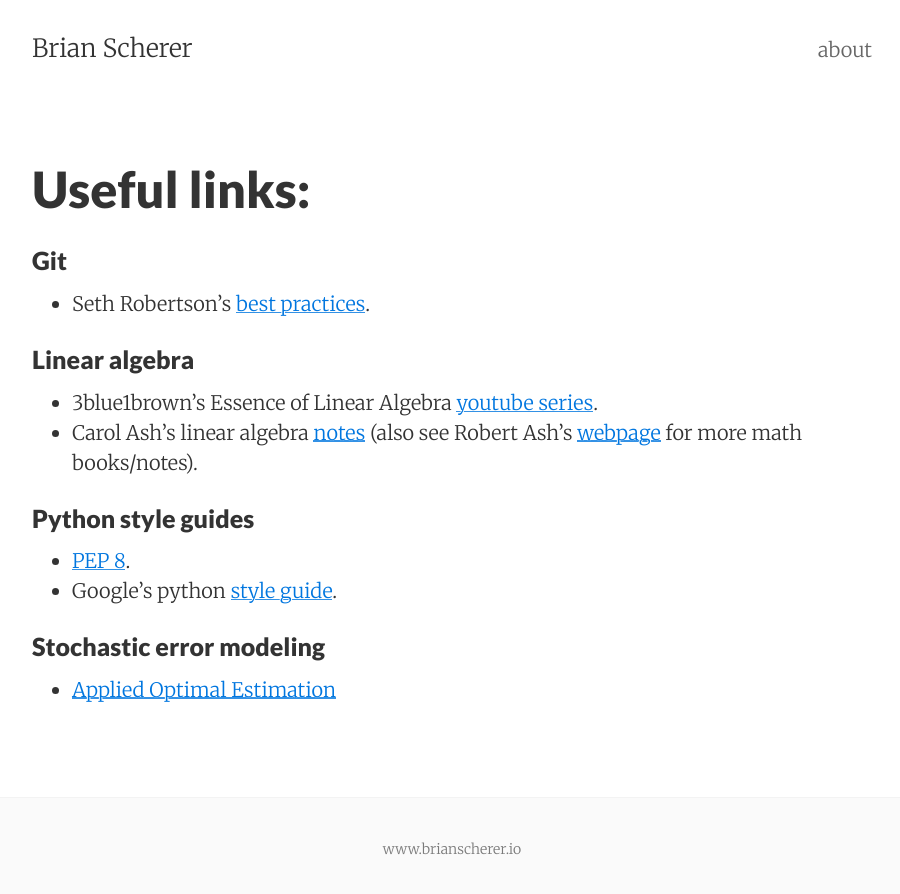
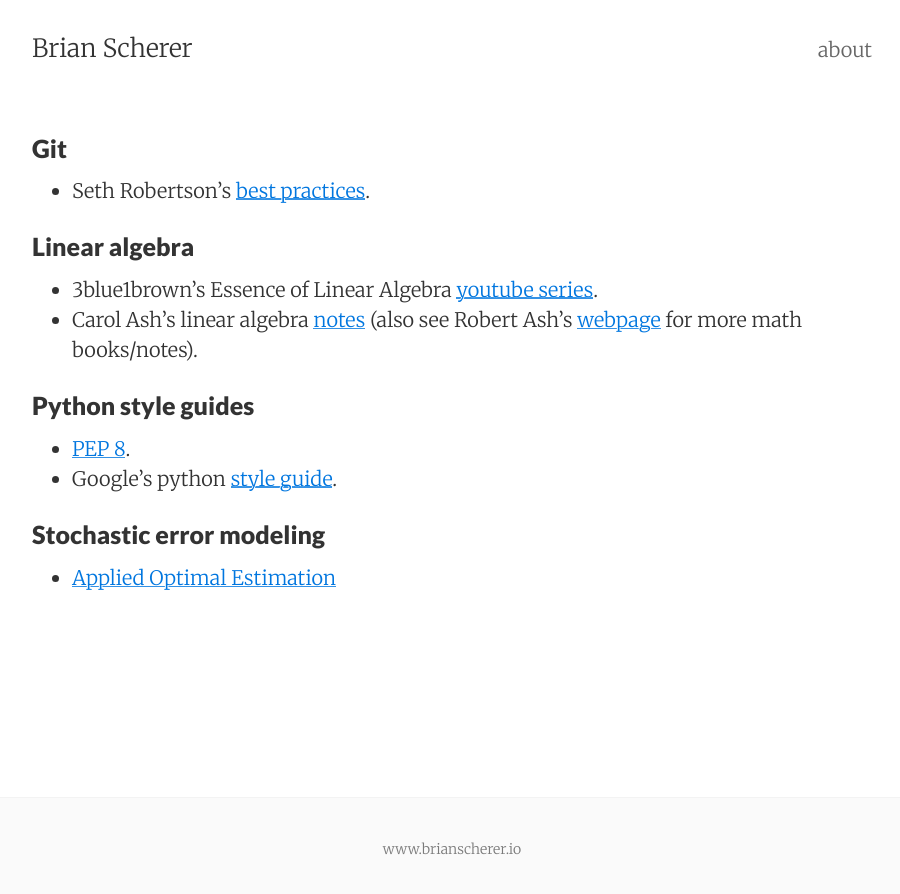
Before and after one commit to brianscherer/brianscherer.github.io, a Jekyll site: the page built from links.md, in a window 1280 px wide. Shown: the top 894 px of the page, without its empty margins (188-1088 px from the left). Built offline with Jekyll 4.4.1, drawn with Linux system fonts in a browser that asks for light colours.

Commit message:
Update links.md

```diff
--- a/links.md
+++ b/links.md
@@ -4,8 +4,6 @@ title: links
 permalink: /links/
 tags: links
 ---
-
-# Useful links:
 
 ### Git
 * Seth Robertson's [best practices](http://sethrobertson.github.io/GitBestPractices/).
```
